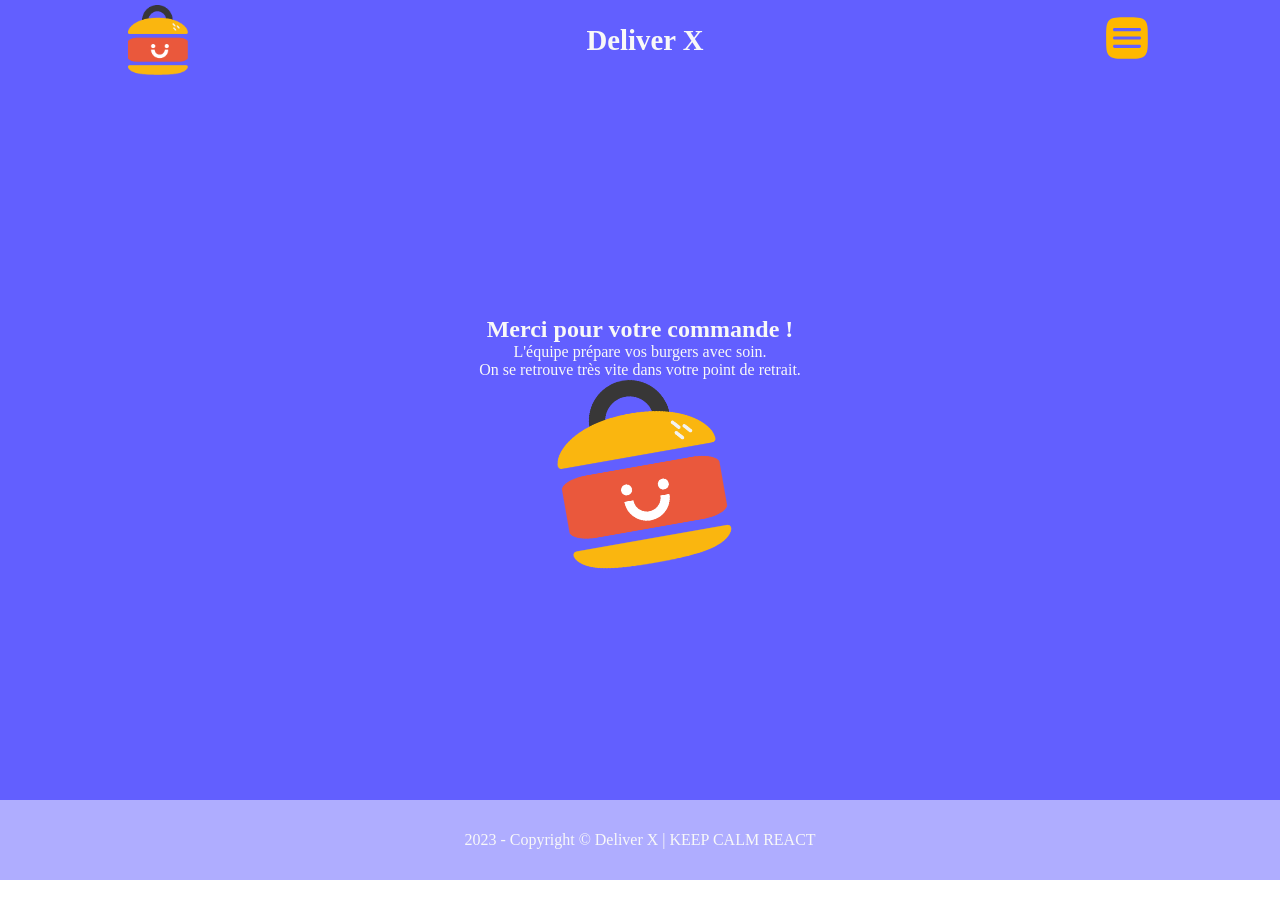
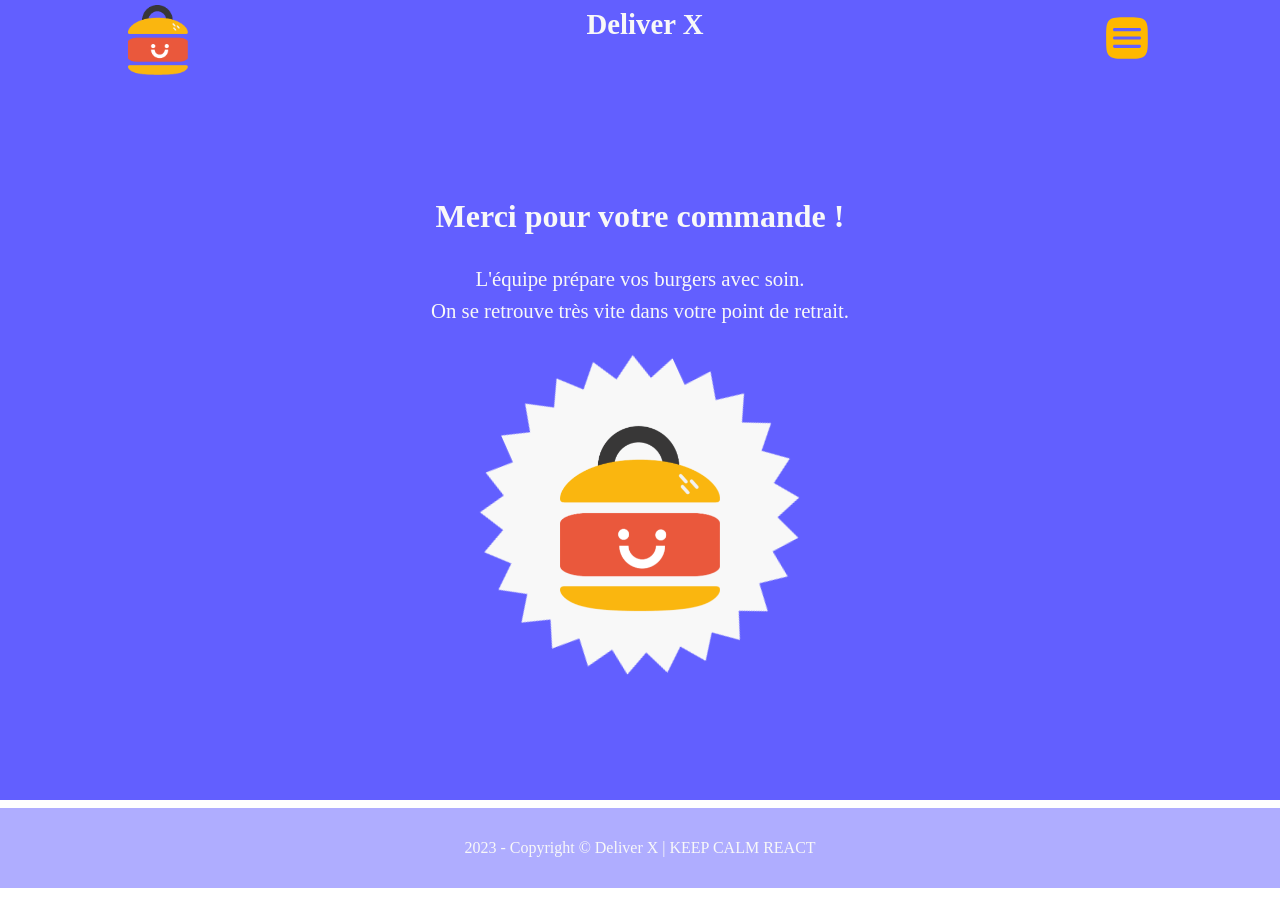
Before and after one commit to s-moreau00/Deliver-X, a React (Vite) app in the folder frontend/: page /paiementdone in a window 1280 px wide. Before the commit the page ends 880 px from the top, so only its background shows below. Built offline with nearby package versions, Linux system fonts and the light colour scheme; a web font is replaced by a local one.

Commit message:
maj paiement

```diff
--- a/frontend/src/components/Paiement/PaiementDone/Logo-anim/LogoAnim.jsx
+++ b/frontend/src/components/Paiement/PaiementDone/Logo-anim/LogoAnim.jsx
@@ -5,6 +5,8 @@ export default function LogoAnim() {
   return (
     <div className="container-logo-anim">
       <img className="logo-anim" src={logo} alt="Logo Deliver X" />
+
+      <div className="star" />
     </div>
   );
 }
--- a/frontend/src/components/Paiement/PaiementDone/Logo-anim/logoanim.css
+++ b/frontend/src/components/Paiement/PaiementDone/Logo-anim/logoanim.css
@@ -1,12 +1,85 @@
 .container-logo-anim {
-
+display: flex;
+justify-content: center;
+align-items: center;
+position: relative;
+width: 20rem ;
 }
 
 .logo-anim  {
     display: block;
-    width: 10rem;
-    transform: rotate(-10deg);
+    position: absolute;
+    width: 50%;
+    -webkit-animation: scale-up 0.8s;
+    animation: scale-up 0.8s ;
+    z-index: 1001;
+        }
 
-    -webkit-animation: scale-up-center 0.8s cubic-bezier(0.390, 0.575, 0.565, 1.000) both;
-    animation: scale-up-center 0.8s cubic-bezier(0.390, 0.575, 0.565, 1.000) both;
+
+
+@-webkit-keyframes scale-up {
+    0% {
+        -webkit-transform: scale(0.5);
+        transform: scale(0.5);
+    }
+
+    100% {
+        -webkit-transform: scale(1);
+        transform: scale(1);
+    }
 }
+
+@keyframes scale-up {
+    0% {
+        -webkit-transform: scale(0.5);
+        transform: scale(0.5);
+    }
+
+    100% {
+        -webkit-transform: scale(1);
+        transform: scale(1);
+    }
+}
+
+
+.star {
+    z-index:1000 ;
+    width: 100%;
+        aspect-ratio: 1;
+    clip-path: polygon(100.00% 50.00%, 92.66% 55.39%, 98.43% 62.43%, 89.98% 65.83%, 93.82% 74.09%, 84.79% 75.27%, 86.45% 84.23%, 77.41% 83.13%, 76.79% 92.22%, 68.31% 88.91%, 65.45% 97.55%, 58.06% 92.24%, 53.14% 99.90%, 47.30% 92.92%, 40.63% 99.11%, 36.71% 90.90%, 28.71% 95.24%, 26.96% 86.31%, 18.13% 88.53%, 18.65% 79.44%, 9.55% 79.39%, 12.32% 70.72%, 3.51% 68.41%, 8.35% 60.69%, 0.39% 56.27%, 7.00% 50.00%, 0.39% 43.73%, 8.35% 39.31%, 3.51% 31.59%, 12.32% 29.28%, 9.55% 20.61%, 18.65% 20.56%, 18.13% 11.47%, 26.96% 13.69%, 28.71% 4.76%, 36.71% 9.10%, 40.63% 0.89%, 47.30% 7.08%, 53.14% 0.10%, 58.06% 7.76%, 65.45% 2.45%, 68.31% 11.09%, 76.79% 7.78%, 77.41% 16.87%, 86.45% 15.77%, 84.79% 24.73%, 93.82% 25.91%, 89.98% 34.17%, 98.43% 37.57%, 92.66% 44.61%);
+    background-color: var(--light-color);
+    -webkit-animation: rotate 30s linear infinite both;
+    animation: rotate 30s linear infinite both;
+
+}
+
+/* ----------------------------------------------
+ * Generated by Animista on 2024-1-10 15:10:17
+ * Licensed under FreeBSD License.
+ * See http://animista.net/license for more info.
+ * w: http://animista.net, t: @cssanimista
+ * ---------------------------------------------- */
+
+@-webkit-keyframes rotate {
+    0% {
+        -webkit-transform: rotate(0);
+        transform: rotate(0);
+    }
+
+    100% {
+        -webkit-transform: rotate(360deg);
+        transform: rotate(360deg);
+    }
+}
+
+@keyframes rotate {
+    0% {
+        -webkit-transform: rotate(0);
+        transform: rotate(0);
+    }
+
+    100% {
+        -webkit-transform: rotate(360deg);
+        transform: rotate(360deg);
+    }
+}
--- a/frontend/src/components/Paiement/PaiementDone/PaiementDone.jsx
+++ b/frontend/src/components/Paiement/PaiementDone/PaiementDone.jsx
@@ -4,7 +4,7 @@ import LogoAnim from "./Logo-anim/LogoAnim";
 export default function PaiementDone() {
   return (
     <main className="paiement-done-container">
-      <h2>Merci pour votre commande !</h2>
+      <h1>Merci pour votre commande !</h1>
 
       <p>L'équipe prépare vos burgers avec soin.</p>
       <p>On se retrouve très vite dans votre point de retrait.</p>
--- a/frontend/src/components/Paiement/PaiementDone/paiementdone.css
+++ b/frontend/src/components/Paiement/PaiementDone/paiementdone.css
@@ -6,6 +6,18 @@
 
 }
 
-.paiement-done-container h3 {
-    width: 40ch;
+.paiement-done-container h1 {
+    margin: 0 0 2rem;
 }
+
+.paiement-done-container p {
+font-size: 1.3rem;
+}
+
+:nth-child(2) {
+    margin: 0 0 0.5rem;
+}
+
+:nth-child(3) {
+margin: 0 0 2rem;
+}
```
